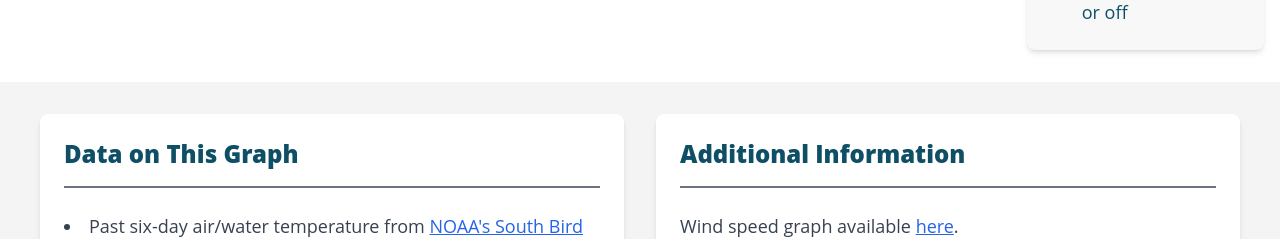
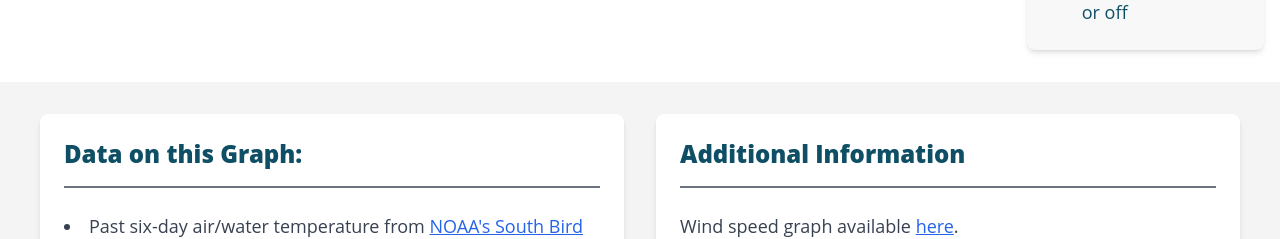
Before and after one commit to conrad-blucher-institute/Flare, a Vue app in the folder vue-ui/: page /south-bird-island in a window 1280 px wide. Shown: the part 1680-1919 px from the top of the page. Built offline with nearby package versions, Linux system fonts and the light colour scheme; no server answers.

Commit message:
Added semi colon

```diff
--- a/vue-ui/src/views/SouthBirdIslandChartView.vue
+++ b/vue-ui/src/views/SouthBirdIslandChartView.vue
@@ -631,7 +631,7 @@ onUnmounted(() => {
     <!-- Left Column -->
     <div class="lg:col-span-1 bg-white p-6 rounded-lg shadow-md">
       <h3 class="text-xl lg:text-2xl font-extrabold text-center lg:text-left text-dark-text border-b-2 border-gray-500 pb-2 mb-3 lg:pb-4 lg:mb-6">
-        Data on This Graph
+        Data on this Graph:
       </h3>
       <ul class="list-disc list-inside space-y-4 text-base md:text-lg text-gray-700">
         <li>
```
